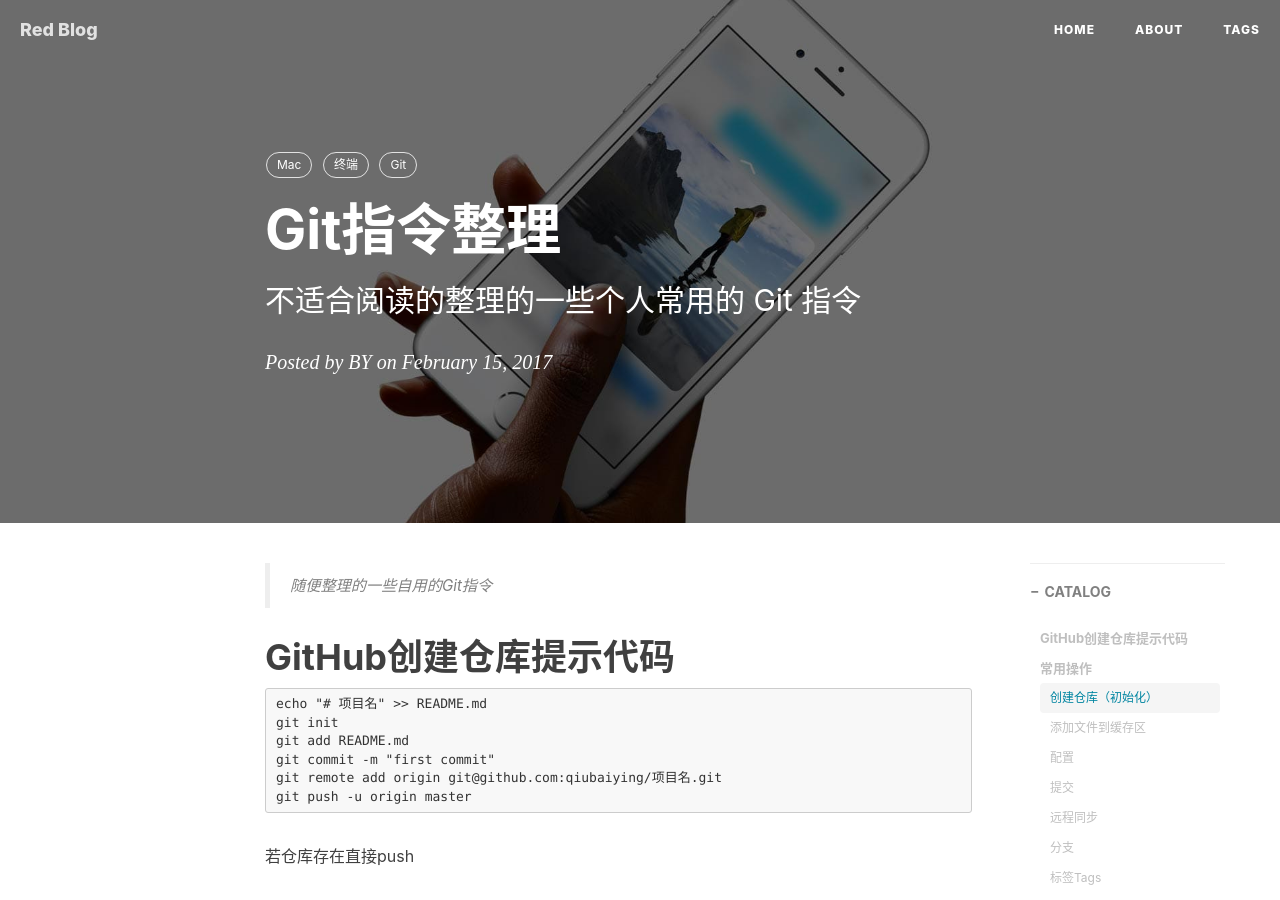
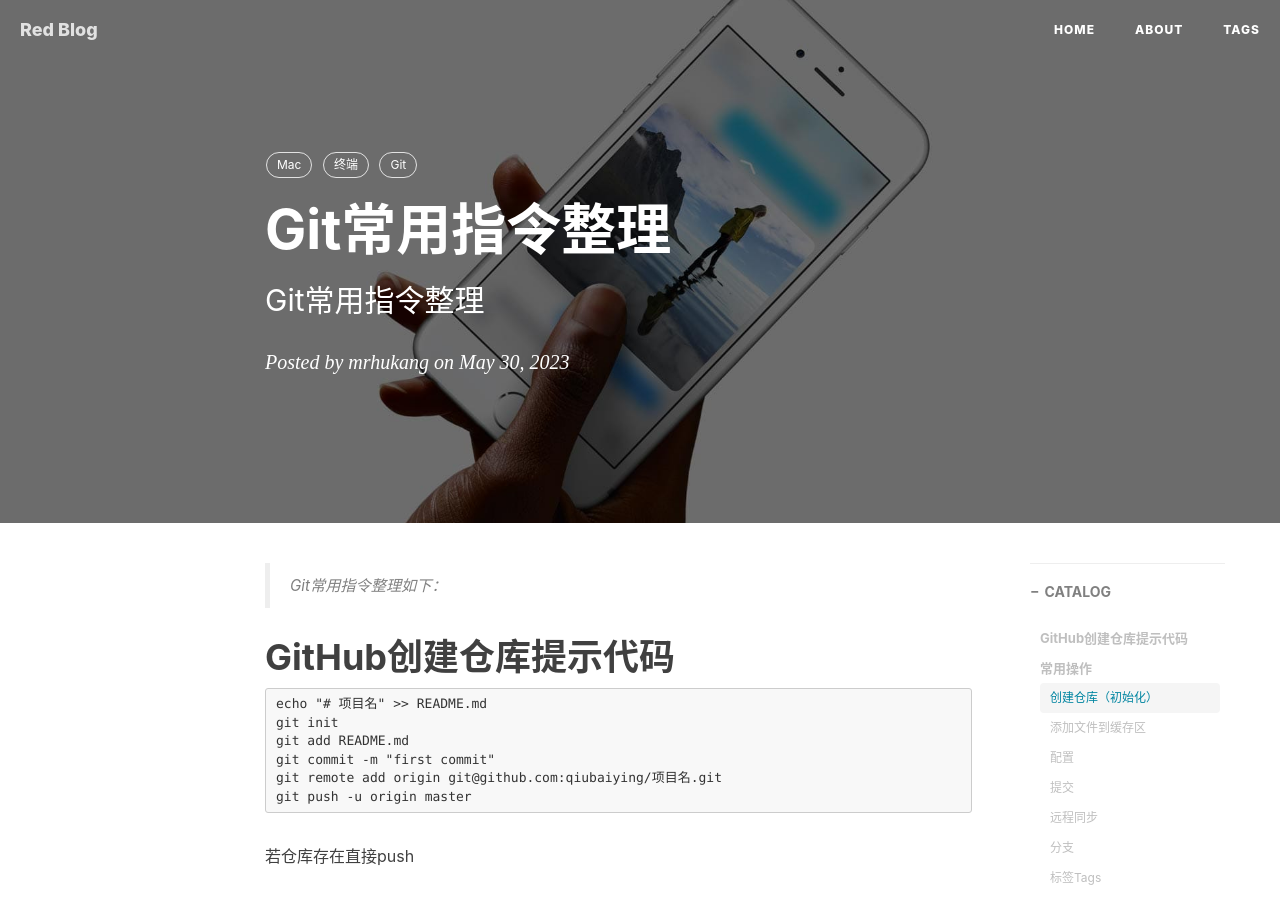
Before and after one commit to mrhukang/mrhukang.github.io, a Jekyll site: the page built from _posts/2023-05-30-Git常用指令整理.md, in a window 1280 px wide and 900 px high. Built offline with Jekyll 4.4.1, drawn with Linux system fonts in a browser that asks for light colours; nearby versions of some CDN libraries; comment, search, counter and statistics services are not loaded.

Commit message:
remove other

```diff
--- a/_posts/2017-02-15-Git指令整理.md
+++ b/_posts/2023-05-30-Git常用指令整理.md
@@ -1,9 +1,9 @@
 ---
 layout:     post
-title:      Git指令整理
-subtitle:   不适合阅读的整理的一些个人常用的 Git 指令
-date:       2017-02-15
-author:     BY
+title:      Git常用指令整理
+subtitle:   Git常用指令整理
+date:       2023-05-30
+author:     mrhukang
 header-img: img/post-bg-ios9-web.jpg
 catalog: true
 tags:
@@ -12,7 +12,7 @@ tags:
     - Git
 ---
 
->随便整理的一些自用的Git指令
+>Git常用指令整理如下：
 
 
 # GitHub创建仓库提示代码
```
Also changed, not shown: _posts/2017-02-14-随便聊聊.md (deleted, +0 -29 lines).
